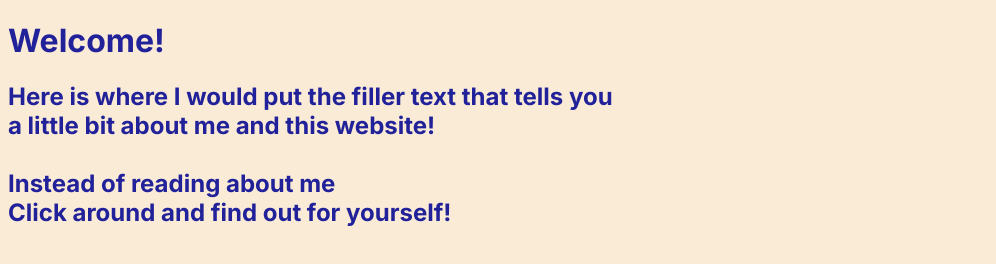
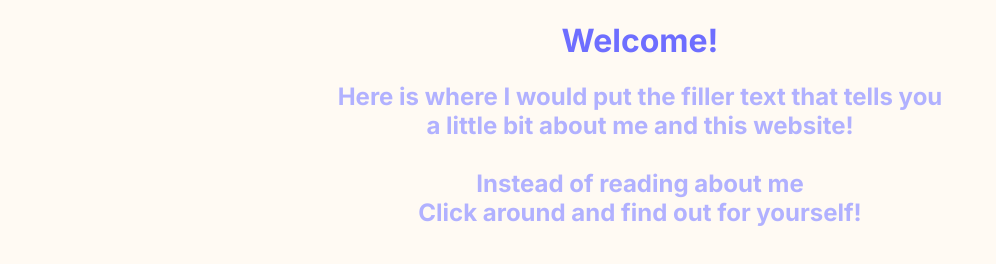
Before and after one commit to oysterdotcom/oysterdotcom.github.io, a plain HTML site: page index.html in a window 1280 px wide. Shown: the whole page, without its empty margins (0-996 px from the left). Drawn offline with Linux system fonts and the light colour scheme.

Commit message:
Update indexStyle.css

```diff
--- a/indexStyle.css
+++ b/indexStyle.css
@@ -1,13 +1,14 @@
 body {
-    background-color:antiquewhite;
+    background-color:rgb(255, 250, 243);
 }
 h1 {
-    justify-content: center;
-    color:rgb(33, 33, 153);
+    text-align: center;
+    color:rgb(110, 110, 255);
     font-family:'Inter', sans-serif;
 }
+
 h2 {
-    justify-content: center;
-    color:rgb(33, 33, 153);
+    text-align:center;
+    color:rgb(177, 177, 255);
     font-family:'Inter', sans-serif;
 }
```
